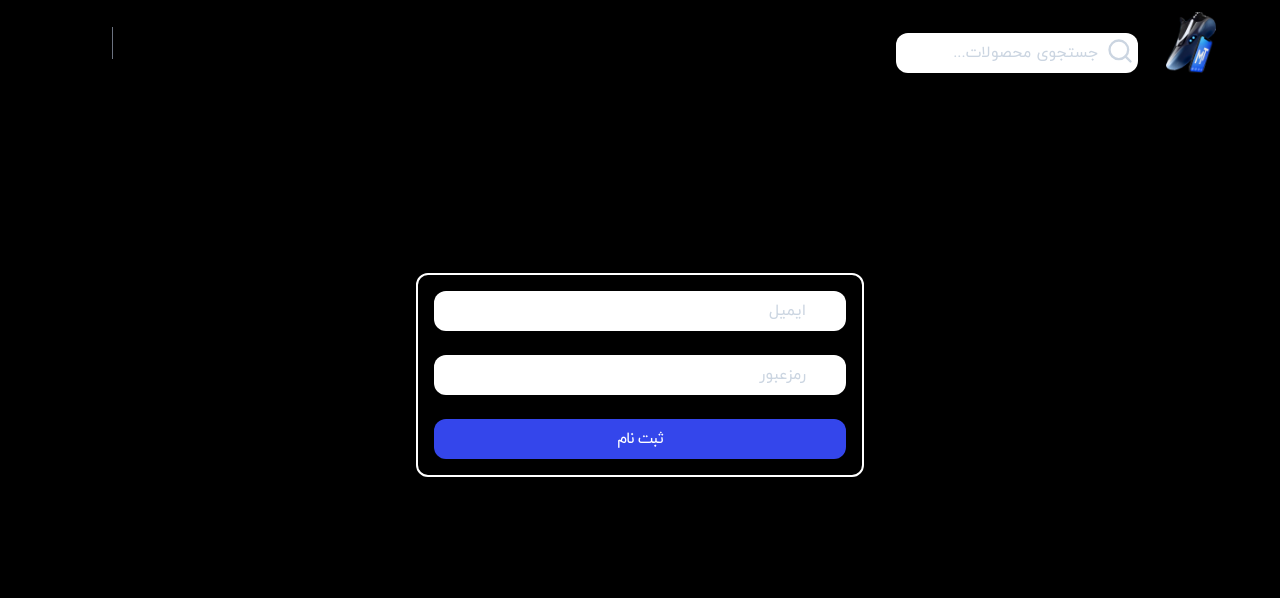
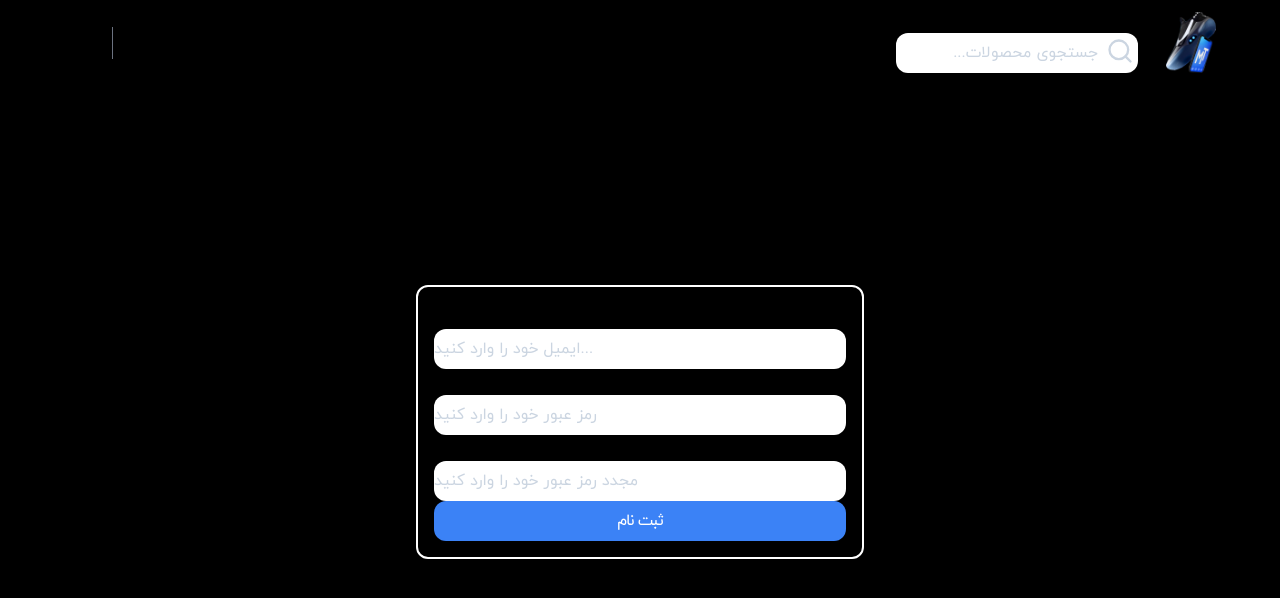
Before and after one commit to Mostafa-Code19/e-commerce, a Next.js app: page /register in a window 1280 px wide. Shown: the top 598 px of the page. Built offline with nearby package versions, Linux system fonts and the light colour scheme.

Commit message:
overflow-x-hidden in layout profile/edit change vanilla forms to formik register change vanilla forms to formik create custom input formik create custom textarea formik create register and profile schema validation

```diff
--- a/package.json
+++ b/package.json
@@ -4,7 +4,7 @@
   "private": true,
   "scripts": {
     "dev": "next dev",
-    "prebuild" : "npx prisma generate",
+    "prebuild": "npx prisma generate",
     "build": "next build",
     "start": "next start",
     "lint": "next lint"
@@ -17,6 +17,7 @@
     "axios": "^1.4.0",
     "bcrypt": "^5.1.0",
     "bcryptjs": "^2.4.3",
+    "formik": "^2.4.2",
     "mui-color-input": "^1.0.6",
     "next": "^13.4.10",
     "next-auth": "^4.22.1",
@@ -28,7 +29,8 @@
     "sass": "^1.62.1",
     "sharp": "^0.32.4",
     "tailwindcss": "3.3.2",
-    "typescript": "5.0.4"
+    "typescript": "5.0.4",
+    "yup": "^1.2.0"
   },
   "devDependencies": {
     "@types/bcrypt": "^5.0.0",
--- a/src/app/globals.scss
+++ b/src/app/globals.scss
@@ -120,7 +120,7 @@ span {
 
 label {
   font-family: IRANYekanRegular, sans-serif;
-  font-size: .8rem;
+  font-size: 1rem;
 }
 
 hr {
@@ -172,6 +172,10 @@ h6 {
   }
 }
 
+.invalidInput {
+  border: 2px solid red;
+}
+
 .Toastify__toast-body {
   font-size: 1rem;
   font-family: IRANYekanRegular, sans-serif;
--- a/src/app/layout.tsx
+++ b/src/app/layout.tsx
@@ -36,7 +36,7 @@ export default function RootLayout({
               theme="light"
             />
 
-            <main className='mb-24 max-w-screen-lg mx-auto'>
+            <main className='mb-24 max-w-screen-lg overflow-x-hidden mx-auto'>
               {children}
             </main>
 
--- a/src/app/profile/edit/page.tsx
+++ b/src/app/profile/edit/page.tsx
@@ -5,18 +5,23 @@ import axios from 'axios'
 import { toast } from 'react-toastify';
 import 'react-toastify/dist/ReactToastify.css';
 import { User } from '@prisma/client'
+import { Form, Formik } from 'formik'
 
+import FormikInput from "@/formik/input";
+import FormikTextarea from '@/formik/textarea';
 import BackButton from "@/components/back-btn";
+import ProfileSchemaValidation from '@/formik/schema/profile';
+
+interface FormType {
+    name?: string
+    mobile_number?: string
+    phone_number?: string
+    melli_code?: string
+    address?: string
+}
 
 const Edit = () => {
     const [user, setUser] = useState<User>()
-    const [loading, setLoading] = useState(false)
-
-    const nameRef = useRef<HTMLInputElement>(null)
-    const mobileNumberRef = useRef<HTMLInputElement>(null)
-    const phoneNumberRef = useRef<HTMLInputElement>(null)
-    const melliCodeRef = useRef<HTMLInputElement>(null)
-    const addressRef = useRef<HTMLTextAreaElement>(null)
 
     const fetchUser = async () => {
         try {
@@ -38,30 +43,11 @@ const Edit = () => {
         fetchUser()
     }, [])
 
-    const submit = async () => {
-        setLoading(true)
-
-        let payload: {
-            name?: string
-            mobile_number?: string
-            phone_number?: string
-            melli_code?: string
-            address?: string
-        } = {}
-
-        const name = nameRef.current?.value
-        const mobileNumber = mobileNumberRef.current?.value
-        const phoneNumber = phoneNumberRef.current?.value
-        const melliCode = melliCodeRef.current?.value
-        const address = addressRef.current?.value
-
-        if (name) payload.name = name
-        if (mobileNumber) payload.mobile_number = mobileNumber
-        if (phoneNumber) payload.phone_number = phoneNumber
-        if (melliCode) payload.melli_code = melliCode
-        if (address) payload.address = address
+    const onSubmit = async (values: FormType) => {
+        const payload: FormType = Object.fromEntries(Object.entries(values).filter(([_, value]) => value !== ""));
 
         const payloadLength = Object.keys(payload).length
+
         if (payloadLength) {
             try {
                 const res = await axios.patch('/api/user/update', payload)
@@ -75,8 +61,6 @@ const Edit = () => {
                 console.log('user/update', err)
             }
         }
-
-        setLoading(false)
     }
 
     return (
@@ -88,74 +72,71 @@ const Edit = () => {
             </div>
 
             <div className='space-y-10 max-w-md mx-auto'>
-                <div className='flex justify-between items-center'>
-                    <input
-                        ref={nameRef}
-                        name='name' type="text"
-                        className='placeholder:text-slate-400 px-1 py-1 border-b bg-transparent border-black'
-                        placeholder={nameRef.current?.value || user?.name || ''}
+                <Formik
+                    initialValues={{
+                        name: '',
+                        mobile_number: '',
+                        phone_number: '',
+                        melli_code: '',
+                        address: ''
+                    }}
+                    validationSchema={ProfileSchemaValidation}
+                    onSubmit={onSubmit}
+                >
+                    {({ isSubmitting }) => (
+
+                        <Form>
+                            <FormikInput
+                                label='نام و نام خانوادگی'
+                                name='name'
+                                type='string'
+                                placeholder={user?.name || `لطفا نام و نام خانوادگی خود را وارد کنید...`}
                             />
-                    <label className='text-base text-black' htmlFor="name">نام و نام خانوادگی</label>
-                </div>
-
-                <div className='flex justify-between items-center'>
-                    <input
-                        ref={mobileNumberRef}
-                        name='mobileNumber' type="text"
-                        className='placeholder:text-slate-400 px-1 py-1 border-b bg-transparent border-black'
-                        placeholder={mobileNumberRef.current?.value || user?.mobile_number || ''}
+                            <FormikInput
+                                label='شماره همراه'
+                                name='mobile_number'
+                                type='string'
+                                placeholder={user?.mobile_number || 'لطفا شماره همراه خود را وارد کنید...'}
                             />
-                    <label htmlFor='mobileNumber' className='text-base text-black'>تلفن همراه</label>
-                </div>
-
-                <div className='flex justify-between items-center'>
-                    <input
-                        ref={phoneNumberRef}
-                        name='phoneNumber' type="text"
-                        className='placeholder:text-slate-400 px-1 py-1 border-b bg-transparent border-black'
-                        placeholder={phoneNumberRef.current?.value || user?.phone_number || ''}
+                            <FormikInput
+                                label='شماره ثابت'
+                                name='phone_number'
+                                type='string'
+                                placeholder={user?.phone_number || 'لطفا شماره ثابت خود را وارد کنید...'}
                             />
-                    <label htmlFor='phoneNumber' className='text-base text-black'>تلفن منزل</label>
-                </div>
-
-                <div className='flex justify-between items-center'>
-                    <input
-                        ref={melliCodeRef}
-                        name='melliCode' type="text"
-                        className='placeholder:text-slate-400 px-1 py-1 border-b bg-transparent border-black'
-                        placeholder={melliCodeRef.current?.value || user?.melli_code || ''}
+                            <FormikInput
+                                label='کد ملی'
+                                name='melli_code'
+                                type='string'
+                                placeholder={user?.melli_code || 'لطفا کد ملی خود را وارد کنید...'}
                             />
-                    <label htmlFor='melliCode' className='text-base text-black'>کد ملی</label>
-                </div>
-
-                <div className='flex justify-between items-center'>
-                    <textarea
-                        ref={addressRef}
-                        rows={3}
-                        className='placeholder:text-slate-400 px-1 py-1 border-b bg-transparent border-black'
-                        placeholder={addressRef.current?.value || user?.address || ''}
+                            <FormikTextarea
+                                label='آدرس محل سکونت'
+                                name='address'
+                                type='string'
+                                placeholder={user?.address || 'لطفا آدرس محل سکونت خود را وارد کنید...'}
                             />
-                    <label className='text-base text-black'>آدرس محل سکونت</label>
-                </div>
-
-                <div className='flex yekan1 justify-center bg-blue-400 text-white w-full py-2 rounded-xl'>
+                            <button
+                                type='submit'
+                                disabled={isSubmitting}
+                                className='yekan1 bg-blue-500 text-white w-full py-2 rounded-xl'
+                            >
                                 {
-                        loading ?
-                            <div>
+                                    isSubmitting ?
+                                        <div className='flex justify-center'>
                                             <svg aria-hidden="true" className="w-8 h-8 mr-2 text-gray-200 animate-spin dark:text-white fill-blue-600" viewBox="0 0 100 101" fill="none" xmlns="http://www.w3.org/2000/svg">
                                                 <path d="M100 50.5908C100 78.2051 77.6142 100.591 50 100.591C22.3858 100.591 0 78.2051 0 50.5908C0 22.9766 22.3858 0.59082 50 0.59082C77.6142 0.59082 100 22.9766 100 50.5908ZM9.08144 50.5908C9.08144 73.1895 27.4013 91.5094 50 91.5094C72.5987 91.5094 90.9186 73.1895 90.9186 50.5908C90.9186 27.9921 72.5987 9.67226 50 9.67226C27.4013 9.67226 9.08144 27.9921 9.08144 50.5908Z" fill="currentColor"/>
                                                 <path d="M93.9676 39.0409C96.393 38.4038 97.8624 35.9116 97.0079 33.5539C95.2932 28.8227 92.871 24.3692 89.8167 20.348C85.8452 15.1192 80.8826 10.7238 75.2124 7.41289C69.5422 4.10194 63.2754 1.94025 56.7698 1.05124C51.7666 0.367541 46.6976 0.446843 41.7345 1.27873C39.2613 1.69328 37.813 4.19778 38.4501 6.62326C39.0873 9.04874 41.5694 10.4717 44.0505 10.1071C47.8511 9.54855 51.7191 9.52689 55.5402 10.0491C60.8642 10.7766 65.9928 12.5457 70.6331 15.2552C75.2735 17.9648 79.3347 21.5619 82.5849 25.841C84.9175 28.9121 86.7997 32.2913 88.1811 35.8758C89.083 38.2158 91.5421 39.6781 93.9676 39.0409Z" fill="currentFill"/>
                                             </svg>
                                         </div>
                                         :
-                            <button onClick={() => submit()} disabled={loading}>
-                                ذخیره تغییرات
+                                        'ذخیره تغییرات'
+                                }
                             </button>
-                    }
+                        </Form>
+                    )}
+                </Formik>
             </div>
-            </div>
-
-
         </div>
     );
 }
--- a/src/app/register/form.tsx
+++ b/src/app/register/form.tsx
@@ -2,75 +2,90 @@
 
 import axios from "axios";
 import { signIn } from "next-auth/react";
-import { ChangeEvent, useState } from "react";
+import { toast } from 'react-toastify';
+import 'react-toastify/dist/ReactToastify.css';
+import { Form, Formik } from 'formik'
+
+import RegisterSchemaValidation from '@/formik/schema/register'
+import FormikInput from "@/formik/input";
+
+interface FormType {
+  email: string,
+  password: string,
+  confirmPassword: string
+}
 
 export const RegisterForm = () => {
-  const [loading, setLoading] = useState(false);
-  const [formValues, setFormValues] = useState({
-    email: "",
-    password: "",
-  });
-  const [error, setError] = useState("");
 
-  const onSubmit = async (e: React.FormEvent) => {
-    e.preventDefault();
-    setLoading(true);
-    setFormValues({ email: "", password: "" });
+  const onSubmit = async (values: FormType) => {
+    try {
+        const res = await axios.post("/api/register", values)
+        if (res.status == 200) return signIn()
+        else {
+          toast.error('در ثبت نام شما خطایی رخ داد')
+          return console.log('api/register !200', res)
+        }
 
-    try {
-        const res = await axios.post("/api/register", formValues)
-        setLoading(false);
-        if (res.status == 200) return signIn()
-        else return setError(res.data.message)
+    } catch (err: any) {
+      const errorMessage = err.response.data.message
 
-    } catch (error: any) {
-      setLoading(false);
-      error = error.response.data.message
-      if (error.includes('Unique')) error = 'این ایمیل از قبل ثبت نام شده است'
-      return setError(error);
+      if (errorMessage.includes('Unique')) {
+        return toast.warning('این ایمیل از قبل ثبت نام شده است')
+      }
+      else {
+        toast.error('در ثبت نام شما خطایی رخ داد')
+        return console.log('api/register err', err)
+      }
     }
   };
 
-  const handleChange = (event: ChangeEvent<HTMLInputElement>) => {
-    const { name, value } = event.target;
-    setFormValues({ ...formValues, [name]: value });
-  };
-
   return (
-    <form onSubmit={onSubmit} className='border-2 border-white rounded-xl p-4'>
-      {error && (
-        <p className="text-center bg-red-300 py-4 mb-6 rounded">{error}</p>
-      )}
-      <div className="mb-6">
-        <input
-          required
-          type="email"
-          name="email"
-          value={formValues.email}
-          onChange={handleChange}
-          placeholder="ایمیل"
-          className='rounded-xl rtl w-full pr-10 py-2'
-        />
-      </div>
-      <div className="mb-6">
-        <input
-          required
-          type="password"
-          name="password"
-          value={formValues.password}
-          onChange={handleChange}
-          placeholder="رمزعبور"
-          className='rounded-xl rtl w-full pr-10 py-2'
-        />
-      </div>
-      <button
-        type="submit"
-        style={{ backgroundColor: `${loading ? "#ccc" : "#3446eb"}` }}
-        className="rounded-xl w-full text-white"
-        disabled={loading}
+    <div className='border-2 border-white rounded-xl p-4'>
+      <Formik
+        initialValues={{email: '', password: '', confirmPassword: ''}}
+        validationSchema={RegisterSchemaValidation}
+        onSubmit={onSubmit}
       >
-        {loading ? "بارگذاری..." : "ثبت نام"}
-      </button>
-    </form>
+        {({ isSubmitting }) => (
+          <Form>
+            <FormikInput
+              label='ایمیل'
+              name='email'
+              type='email'
+              placeholder='ایمیل خود را وارد کنید...'
+            />
+            <FormikInput
+              label='رمزعبور'
+              name='password'
+              type='password'
+              placeholder='رمز عبور خود را وارد کنید'
+            />
+            <FormikInput
+              label='تکرار رمزعبور'
+              name='confirmPassword'
+              type='password'
+              placeholder='مجدد رمز عبور خود را وارد کنید'
+            />
+            <button
+              type="submit"
+              className="rounded-xl w-full bg-blue-500 text-white"
+              disabled={isSubmitting}
+            >
+              {
+                isSubmitting ?
+                  <div className='flex justify-center'>
+                      <svg aria-hidden="true" className="w-6 h-6 text-gray-200 animate-spin dark:text-white fill-blue-900" viewBox="0 0 100 101" fill="none" xmlns="http://www.w3.org/2000/svg">
+                          <path d="M100 50.5908C100 78.2051 77.6142 100.591 50 100.591C22.3858 100.591 0 78.2051 0 50.5908C0 22.9766 22.3858 0.59082 50 0.59082C77.6142 0.59082 100 22.9766 100 50.5908ZM9.08144 50.5908C9.08144 73.1895 27.4013 91.5094 50 91.5094C72.5987 91.5094 90.9186 73.1895 90.9186 50.5908C90.9186 27.9921 72.5987 9.67226 50 9.67226C27.4013 9.67226 9.08144 27.9921 9.08144 50.5908Z" fill="currentColor"/>
+                          <path d="M93.9676 39.0409C96.393 38.4038 97.8624 35.9116 97.0079 33.5539C95.2932 28.8227 92.871 24.3692 89.8167 20.348C85.8452 15.1192 80.8826 10.7238 75.2124 7.41289C69.5422 4.10194 63.2754 1.94025 56.7698 1.05124C51.7666 0.367541 46.6976 0.446843 41.7345 1.27873C39.2613 1.69328 37.813 4.19778 38.4501 6.62326C39.0873 9.04874 41.5694 10.4717 44.0505 10.1071C47.8511 9.54855 51.7191 9.52689 55.5402 10.0491C60.8642 10.7766 65.9928 12.5457 70.6331 15.2552C75.2735 17.9648 79.3347 21.5619 82.5849 25.841C84.9175 28.9121 86.7997 32.2913 88.1811 35.8758C89.083 38.2158 91.5421 39.6781 93.9676 39.0409Z" fill="currentFill"/>
+                      </svg>
+                  </div>
+                  :
+                  "ثبت نام"
+              }
+            </button>
+          </Form>
+        )}
+      </Formik>
+    </div>
   );
 };
--- /dev/null
+++ b/src/formik/input.tsx
@@ -0,0 +1,19 @@
+import { useField } from 'formik'
+
+const FormikInput = ({ label, ...props }: any) => {
+    const [field, meta] = useField(props)
+
+    return (
+        <div className="mb-6 text-right">
+            <label>{label}</label>
+            <input
+                {...field}
+                {...props}
+                className={`${(meta.error && meta.touched) ? 'invalidInput':''} rounded-xl w-full pl-6 py-2`}
+            />
+            {(meta.error && meta.touched) ? <p className='text-sm text-red-500'>{meta.error}</p>:'' }
+        </div>
+    )
+}
+
+export default FormikInput
--- /dev/null
+++ b/src/formik/schema/profile.tsx
@@ -0,0 +1,32 @@
+import * as yup from 'yup'
+
+const persianRule = /^[آ-ی ء چ]+$/
+const mobileNumberRule = /09(1[0-9]|3[1-9]|2[1-9])-?[0-9]{3}-?[0-9]{4}/
+const phoneNumberRule = /^0[0-9]{2,}[0-9]{7,}$/
+const melliCodeRule = /^(?!(\d)\1{9})\d{10}$/
+
+const ProfileSchemaValidation = yup.object().shape({
+    name: yup
+        .string()
+        .matches(persianRule, 'لطفا نام و نام خانوادگی خود را به فارسی وارد کنید'),
+
+    mobile_number: yup
+        .string()
+        .matches(mobileNumberRule, { 'message': 'شماره تماس نامعتبر می‌باشد'}),
+
+    phone_number: yup
+        .string()
+        .min(11, 'لطفا کد استان بهمراه شماره تلفن ثابت درج شود')
+        .matches(phoneNumberRule, { 'message': 'شماره تلفن ثابت نامعتبر می‌باشد'}),
+
+    melli_code: yup
+        .string()
+        .matches(melliCodeRule, {'message': 'کدملی وارد شده نامعتبر می‌باشد'}),
+
+    address: yup
+        .string()
+        .min(10, 'لطفا آدرس را دقیق تر بنویسید')
+        .matches(persianRule, {'message': 'لطفا آدرس خود را به فارسی وارد کنید'})
+})
+
+export default ProfileSchemaValidation
--- /dev/null
+++ b/src/formik/schema/register.tsx
@@ -0,0 +1,21 @@
+import * as yup from 'yup'
+
+const passwordRules = /^(?=.*\d)(?=.*[a-zA-Z])(?=.*[a-zA-Z]).{5,}$/
+
+const RegisterSchemaValidation = yup.object().shape({
+    email: yup
+        .string()
+        .email('ایمیل می‌بایست معتبر باشد')
+        .required('لطفا یک ایمیل وارد کنید'),
+    password: yup
+        .string()
+        .min(5, 'رمز شما می‌بایست حداقل ۵ کاراکتر باشد')
+        .matches(passwordRules, { 'message': 'رمز شما می‌بایست حداقل یک عدد و یک حرف کوچک یا بزرگ داشته باشد'})
+        .required('لطفا یک رمز وارد کنید'),
+    confirmPassword: yup
+        .string()
+        .oneOf([yup.ref('password')], 'رمز عبور شما یکسان نمی‌باشد')
+        .required('لطفا رمز عبور خود را تایید کنید')
+})
+
+export default RegisterSchemaValidation
--- /dev/null
+++ b/src/formik/textarea.tsx
@@ -0,0 +1,20 @@
+import { useField } from 'formik'
+
+const FormikTextarea = ({ label, ...props }: any) => {
+    const [field, meta] = useField(props)
+
+    return (
+        <div className="mb-6 text-right">
+            <label>{label}</label>
+            <textarea
+                {...field}
+                {...props}
+                rows={3}
+                className='w-full pl-6 py-1'
+            />
+            {(meta.error && meta.touched) ? <p className='text-sm text-red-500'>{meta.error}</p>:'' }
+        </div>
+    )
+}
+
+export default FormikTextarea
```
Also changed, not shown: 1 other file (tests, documents, lock files or other folders). Lines whose indentation alone changed are shown as unchanged.
